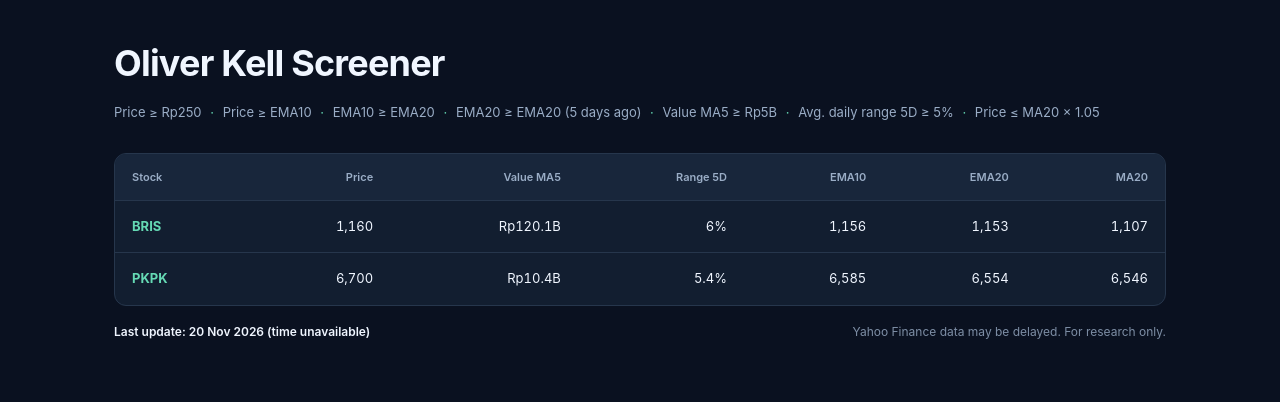
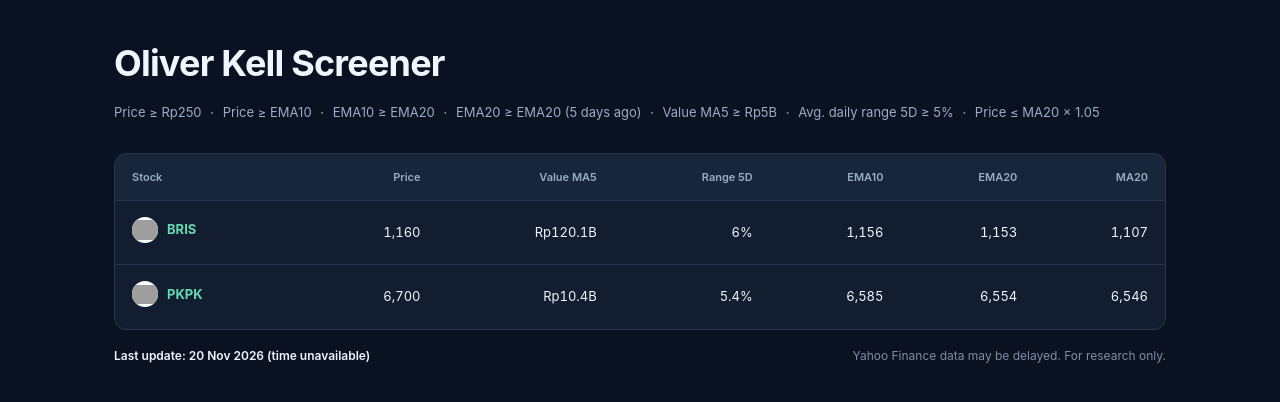
Before and after one commit to williamandrea/oliver-kell-screener, a plain HTML site: page docs/index.html in a window 1280 px wide. Drawn offline with Linux system fonts and the light colour scheme; grey boxes are pictures that could not be loaded.

Commit message:
stock logos

```diff
--- a/docs/assets/app.js
+++ b/docs/assets/app.js
@@ -26,6 +26,40 @@ function addCell(row, text, className = "") {
   row.append(cell);
 }
 
+// Logo URLs only accept ordinary IDX stock codes, never arbitrary URLs.
+function stockLogoUrl(ticker) {
+  const symbol = String(ticker || "").toUpperCase();
+  return /^[A-Z0-9]{3,6}$/.test(symbol)
+    ? `https://assets.stockbit.com/logos/companies/${symbol}.png`
+    : null;
+}
+
+function addStockCell(row, ticker) {
+  const cell = document.createElement("td");
+  const content = document.createElement("span");
+  content.className = "stock-cell";
+  const symbol = String(ticker || "—").replace(/\.JK$/i, "").toUpperCase();
+  const url = stockLogoUrl(symbol);
+  if (url) {
+    const logo = document.createElement("img");
+    logo.className = "stock-logo";
+    logo.src = url;
+    logo.alt = ""; // The stock code beside it already identifies the company.
+    logo.width = 26;
+    logo.height = 26;
+    logo.loading = "lazy";
+    logo.decoding = "async";
+    logo.referrerPolicy = "no-referrer";
+    logo.addEventListener("error", () => logo.remove(), { once: true });
+    content.append(logo);
+  }
+  const code = document.createElement("span");
+  code.textContent = symbol;
+  content.append(code);
+  cell.append(content);
+  row.append(cell);
+}
+
 function label(value, format = number, prefix = "", suffix = "") {
   if (value === null || value === undefined || value === "") return "—";
   const n = Number(value);
@@ -46,7 +80,7 @@ function showStocks(stocks) {
   }
   for (const stock of stocks) {
     const row = document.createElement("tr");
-    addCell(row, String(stock.ticker || "—"));
+    addStockCell(row, stock.ticker);
     addCell(row, label(stock.price), "right");
     addCell(row, label(stock.value_ma5_idr, compact, "Rp"), "right");
     addCell(row, label(stock.avg_range_5d_pct, decimal, "", "%"), "right");
--- a/docs/assets/styles.css
+++ b/docs/assets/styles.css
@@ -17,3 +17,6 @@ td:first-child{font-weight:700;color:var(--accent)}
 footer{display:flex;justify-content:space-between;gap:12px;flex-wrap:wrap;color:var(--muted);font-size:12px;margin-top:18px}
 footer p{margin:0}#last-update{font-weight:600;color:var(--text)}.footnote{opacity:.8}
 @media(max-width:600px){.page{padding:24px 14px}.rules{font-size:13px;line-height:1.85;margin-bottom:20px}th,td{padding:13px 12px}footer{line-height:1.7;flex-direction:column;gap:6px}}
+
+.stock-cell{display:inline-flex;align-items:center;gap:9px;min-height:26px}
+.stock-logo{width:26px;height:26px;object-fit:contain;border-radius:50%;flex:none;background:#fff}
```
Also changed, not shown: tests/test_site_warnings.js (+6 -1 lines), 2 other files.
